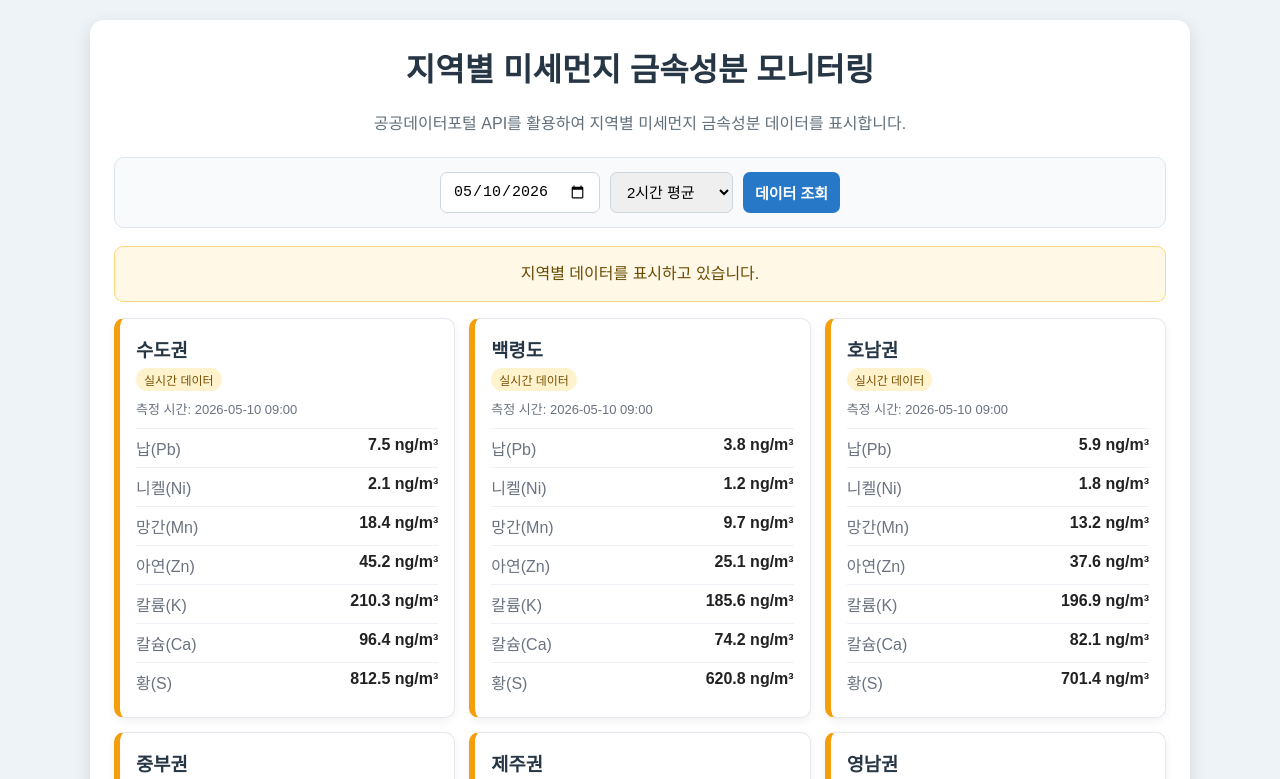
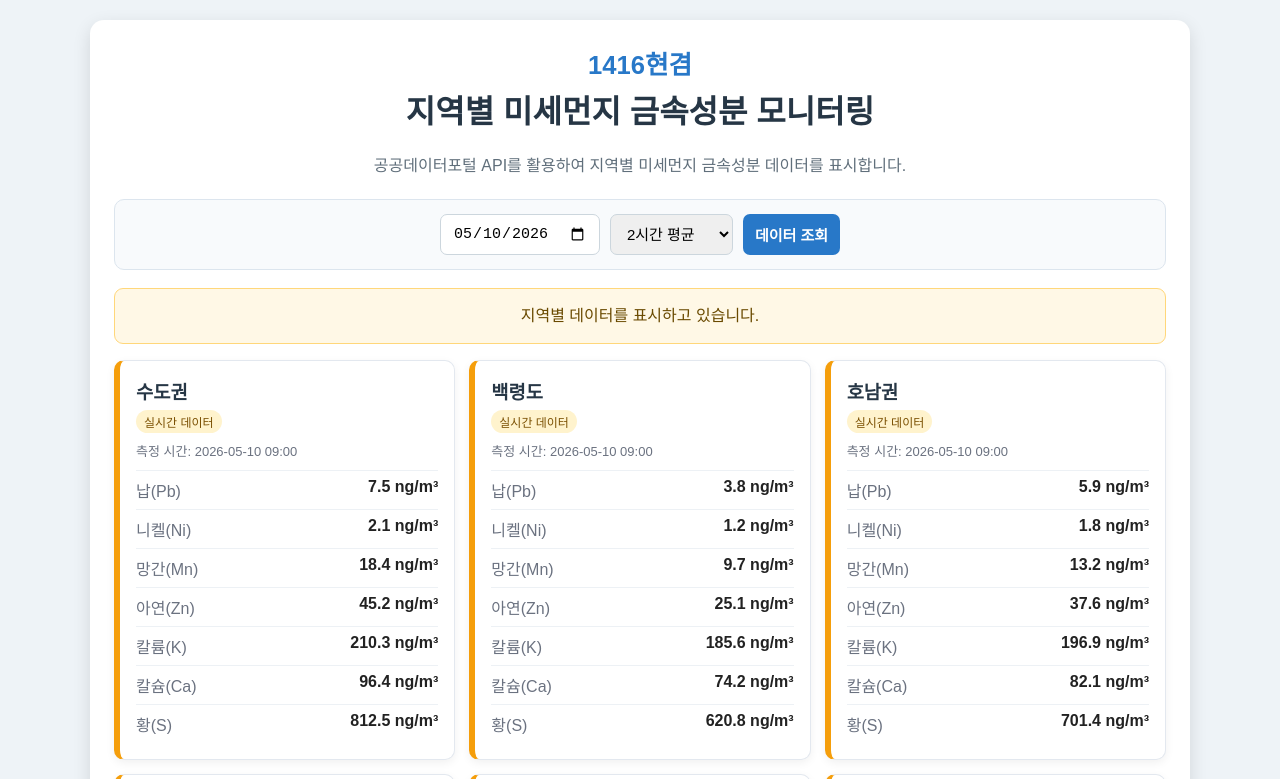
Before and after one commit to HG-jbsh/fine-dust-in-korea, a plain HTML site: page index.html in a window 1280 px wide. Shown: the top 779 px of the page. Drawn offline with Linux system fonts and the light colour scheme.

Commit message:
Update index.html

```diff
--- a/index.html
+++ b/index.html
@@ -3,7 +3,7 @@
 <head>
   <meta charset="UTF-8">
   <meta name="viewport" content="width=device-width, initial-scale=1.0">
-  <title>지역별 미세먼지 금속성분 모니터링</title>
+  <title>1416현겸 - 지역별 미세먼지 금속성분 모니터링</title>
   <style>
     * { box-sizing: border-box; }
     body {
@@ -25,6 +25,13 @@
       text-align: center;
       margin-top: 0;
       color: #263645;
+    }
+    /* 1416현겸 강조 스타일 */
+    .brand-name {
+      color: #2878c8;
+      font-size: 0.8em;
+      display: block;
+      margin-bottom: 5px;
     }
     .subtitle {
       text-align: center;
@@ -131,7 +138,7 @@
 </head>
 <body>
 <div class="container">
-  <h1>지역별 미세먼지 금속성분 모니터링</h1>
+  <h1><span class="brand-name">1416현겸</span>지역별 미세먼지 금속성분 모니터링</h1>
   <p class="subtitle">
     공공데이터포털 API를 활용하여 지역별 미세먼지 금속성분 데이터를 표시합니다.
   </p>
@@ -143,7 +150,6 @@
       <option value="RH24">24시간 평균</option>
     </select>
     <button onclick="loadData()">데이터 조회</button>
-
   </div>
 
   <div id="message" class="banner info">
@@ -153,7 +159,7 @@
   <div id="dataArea" class="grid"></div>
 
   <div class="source">
-    활용 API: 공공데이터포털 「기후에너지환경부 국립환경과학원_미세먼지(금속성분) 실시간 정보」<br>
+    운영: 1416현겸 | 활용 API: 공공데이터포털 「기후에너지환경부 국립환경과학원_미세먼지(금속성분) 실시간 정보」<br>
     지역별 금속성분 데이터를 종합하여 화면에 표시
   </div>
 </div>
```
